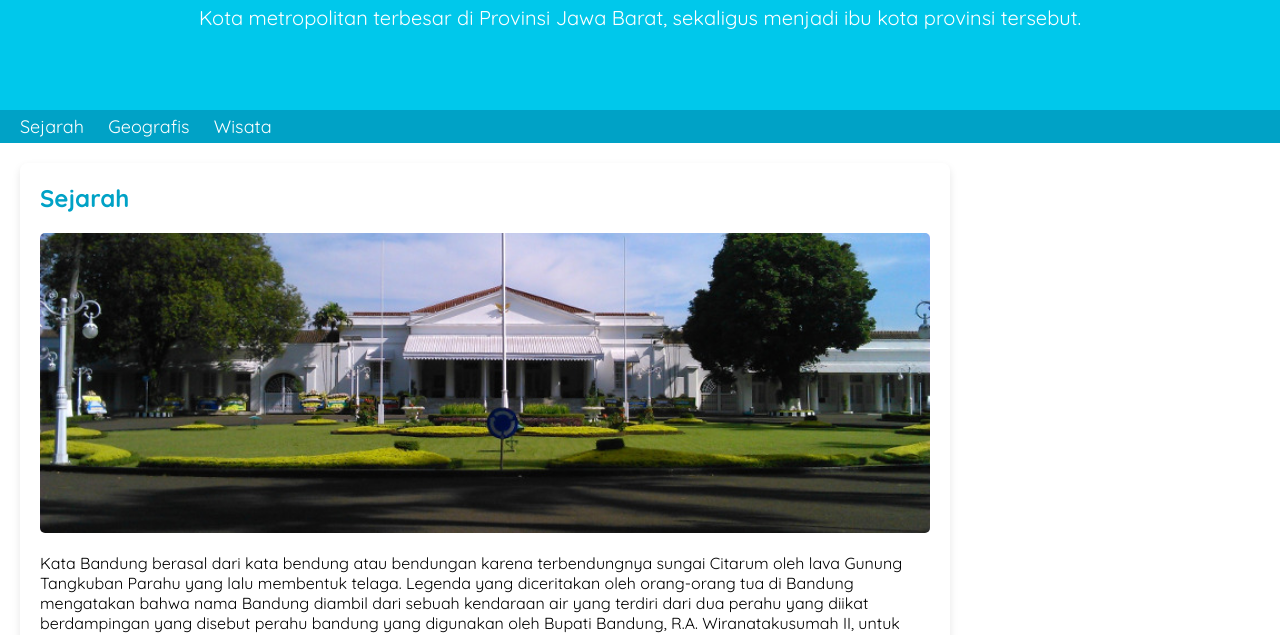
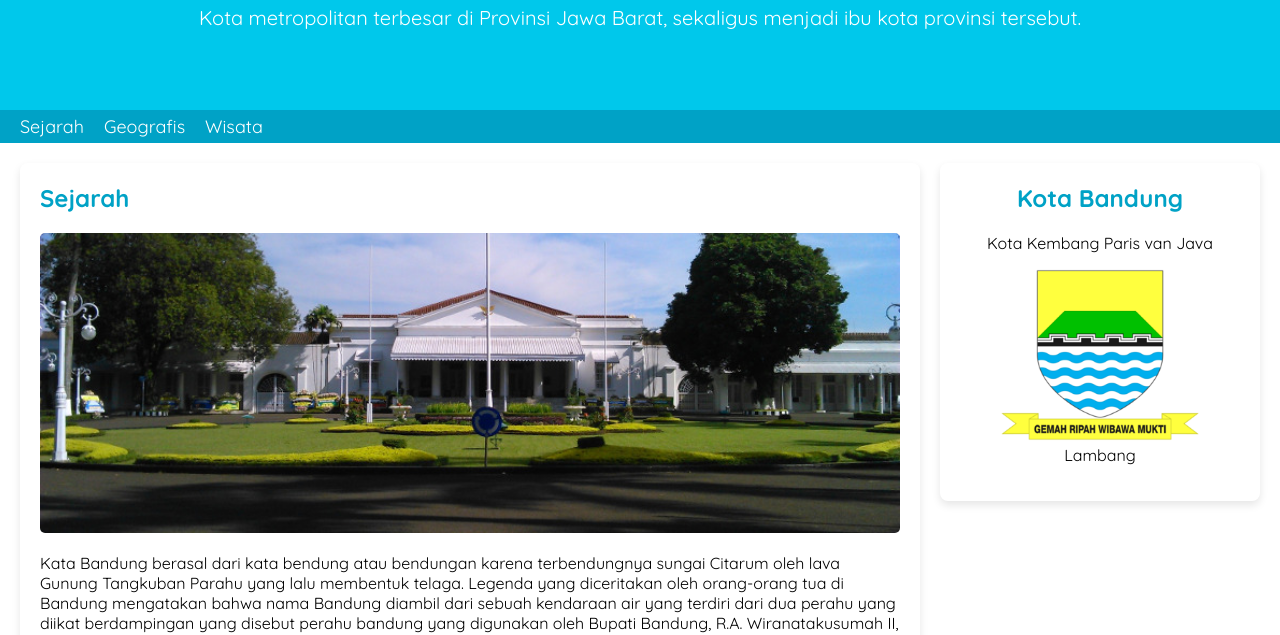
Before and after one commit to NaufalDzakia24/belajar_web, a plain HTML site: page index.html in a window 1280 px wide. Shown: the part 159-794 px from the top of the page. Drawn offline with Linux system fonts and the light colour scheme; a web font is replaced by a local one.

Commit message:
web fix2

```diff
--- a/styles.css
+++ b/styles.css
@@ -34,7 +34,6 @@ h3 {
 nav {
   background-color: #00a2c6;
   padding: 5px 20px;
-
   position: sticky;
   top: 0;
 }
@@ -42,12 +41,12 @@ nav {
 nav ul {
   padding: 0;
   margin: 0;
+  display: flex;
+  gap: 20px;
 }
 
 nav li {
-  display: inline;
   list-style-type: none;
-  margin-right: 20px;
 }
 
 nav a {
@@ -66,7 +65,8 @@ nav a:hover {
 ===================== */
 main {
   padding: 20px;
-  overflow: auto;
+  display: flex;
+  gap: 20px;
 }
 
 /* CARD */
@@ -106,27 +106,25 @@ footer {
 }
 
 #content {
-  float: left;
-  width: 75%;
+  flex: 3;
 }
 
 aside {
-  float: right;
-  width: 25%;
-  padding-left: 20px;
+  flex: 1;
 }
 
 @media screen and (max-width: 1000px) {
+  main {
+    flex-direction: column;
+  }
+
   #content,
   aside {
+    flex: none;
     width: 100%;
-    padding: 0;
-    float: none;
   }
 }
 
-header{
+header {
   display: inline;
 }
-
-/* kontol */
```
